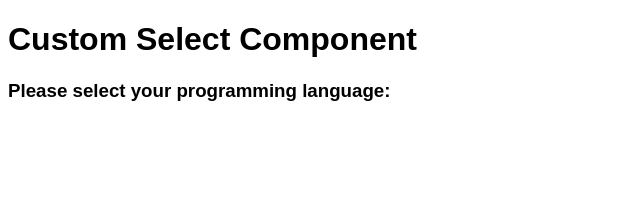
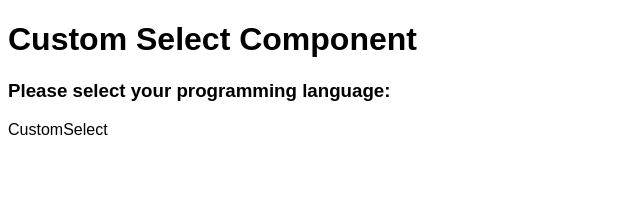
Before and after one commit to muazimmaqbool/Reactjs-with-Me, a React (Create React App) app: page / in a window 1280 px wide. Shown: the top 211 px of the page, without its empty margins (0-640 px from the left). Built offline with nearby package versions, Linux system fonts and the light colour scheme.

Commit message:
component called with props

```diff
--- a/src/Custom Select/CustomSelect.jsx
+++ b/src/Custom Select/CustomSelect.jsx
@@ -9,7 +9,7 @@ import React from 'react'
     onChange={setSelectedFramework}
   />
 */
-const CustomSelect = () => {
+const CustomSelect = ({options,value,onChange,placeholder}) => {
   return (
     <div>CustomSelect</div>
   )
--- a/src/Custom Select/Home_Select.jsx
+++ b/src/Custom Select/Home_Select.jsx
@@ -1,4 +1,5 @@
 import React, { useState } from 'react'
+import CustomSelect from './CustomSelect';
 /*
 ->Creating Custom Select component:
     1)Custom Select component is created in CustomSelect.jsx file
@@ -23,7 +24,12 @@ const Home_Select = () => {
             ))
             }
         </select> */}
-
+        <CustomSelect
+        options={programmingLanguages}
+        value={language}
+        onChange={setlanguage}
+        placeholder="Select Language"
+        />
         {language!=="" && <h3>Selected Language is: {language}</h3>}
     </div>
   )
```
